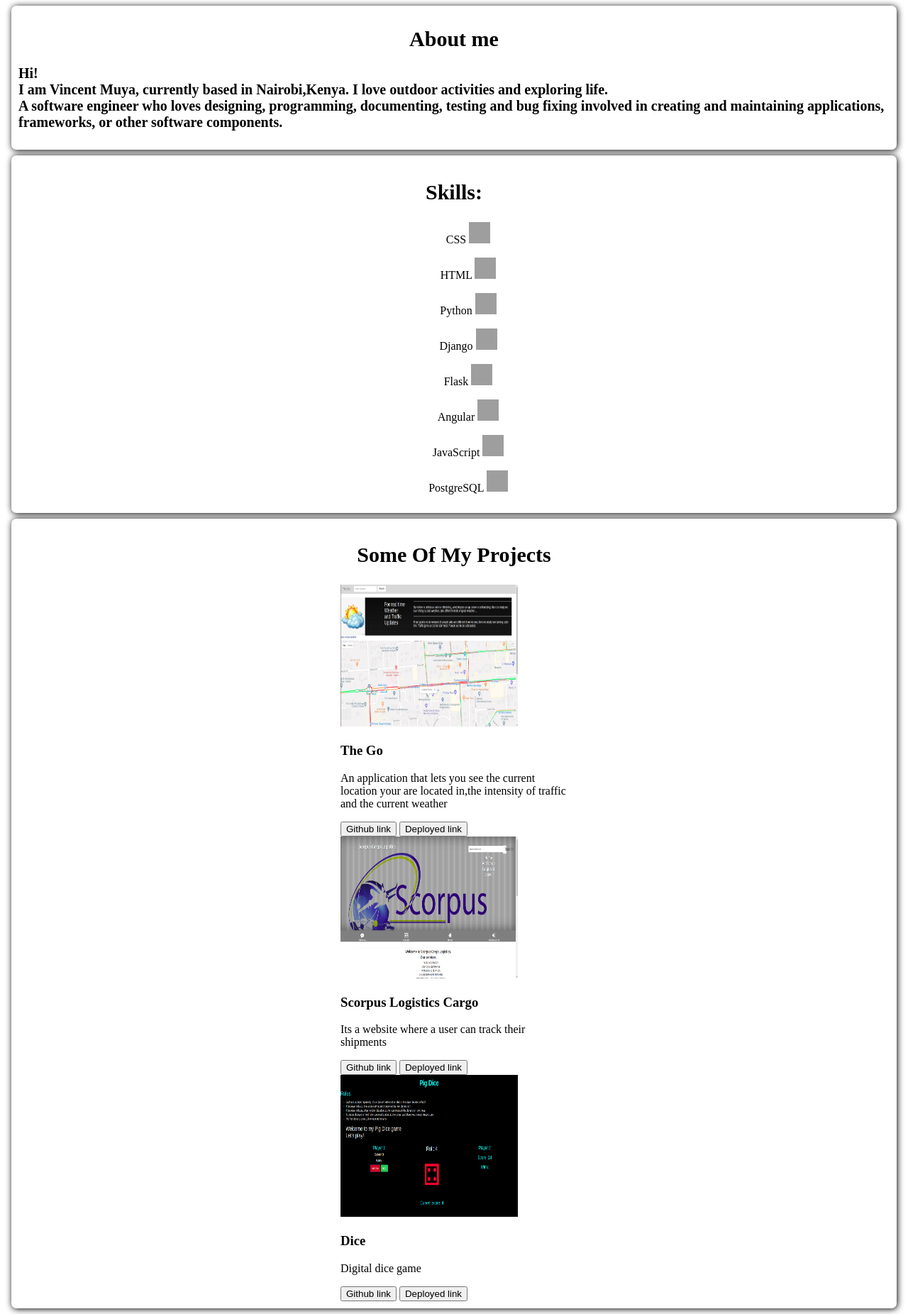
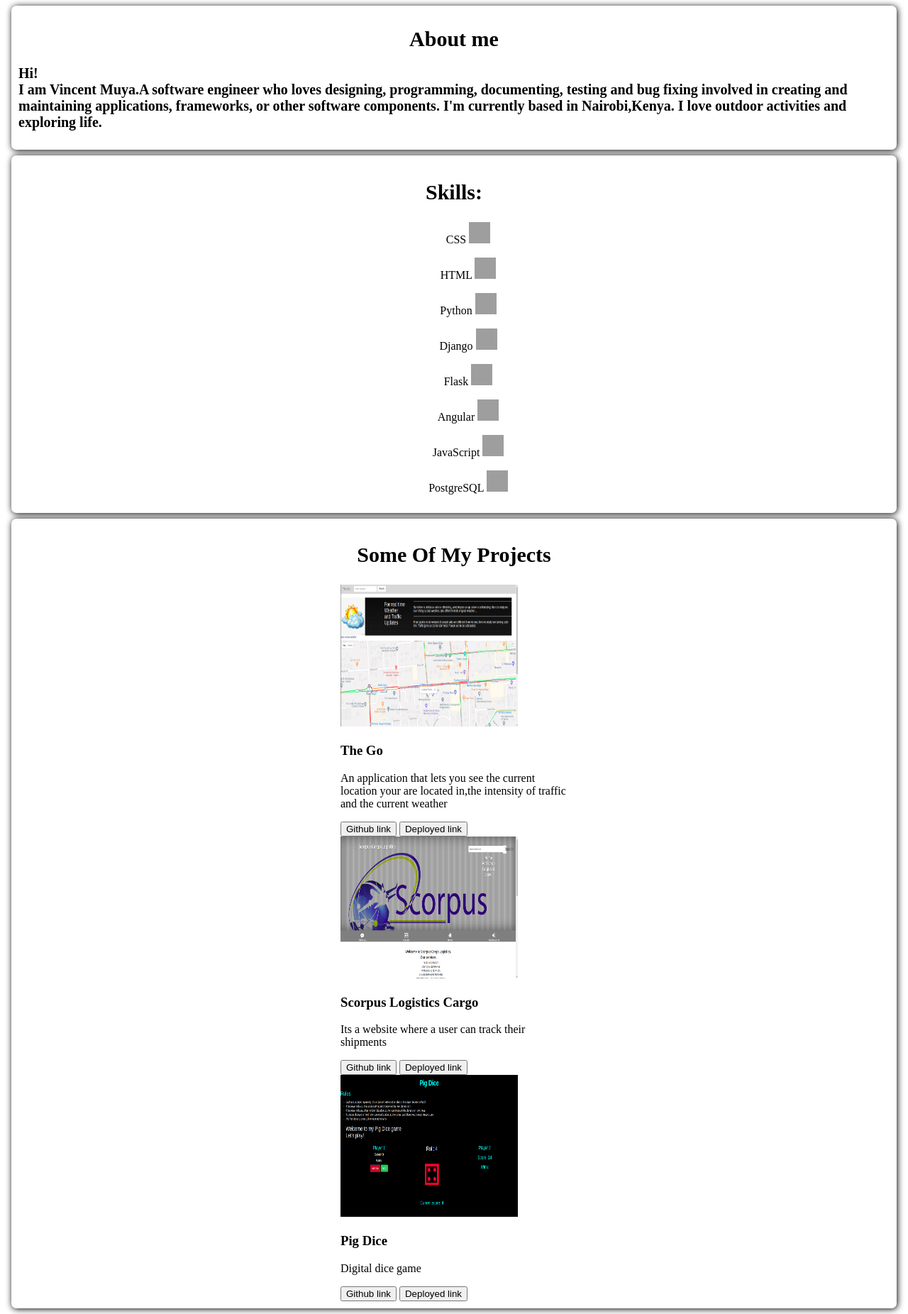
Before and after one commit to vincentmuya/vincentmuya.github.io, a Django app: template muya/templates/projects.html in a window 1280 px wide. Shown: the whole page at 71% size. Run offline with Django 3.2, Linux system fonts and the light colour scheme; the template is opened without the code that fills it, so the values that code supplies are empty; some libraries are stand-ins or nearby versions; grey boxes are pictures that could not be loaded.

Commit message:
changed about me

```diff
--- a/muya/templates/projects.html
+++ b/muya/templates/projects.html
@@ -13,7 +13,7 @@
       <div class="col-md-0">
         <h1 style="text-align:center;" id='about'>About me</h1>
         <div class="col-md-12">
-          <h2>Hi!<br>I am Vincent Muya, currently based in Nairobi,Kenya. I love outdoor activities and exploring life.<br>A software engineer who loves designing, programming, documenting, testing and bug fixing involved in creating and maintaining applications, frameworks, or other software components. </h2>
+          <h2>Hi!<br>I am Vincent Muya.A software engineer who loves designing, programming, documenting, testing and bug fixing involved in creating and maintaining applications, frameworks, or other software components. I'm currently based in Nairobi,Kenya. I love outdoor activities and exploring life. </h2>
         </div>
       </div>
     </div>
@@ -95,7 +95,7 @@
                 <div class="card" style="width: 20rem;">
                   <a href="https://vincentmuya.github.io/Pig-dice/" target="_blank"><img class="card-img-top" src="/static/img/pigdice.png" alt=Card image cap height="200px" width="250px"></a>
                   <div class="card-body">
-                    <h3 class="card-title">Dice</h3>
+                    <h3 class="card-title">Pig Dice</h3>
                     <p class="card-text">Digital dice game</p>
                     <div class="row">
                       <a href="https://github.com/vincentmuya/Pig-dice" target="_blank"><button type="button" name="button">Github link</button></a>
```
